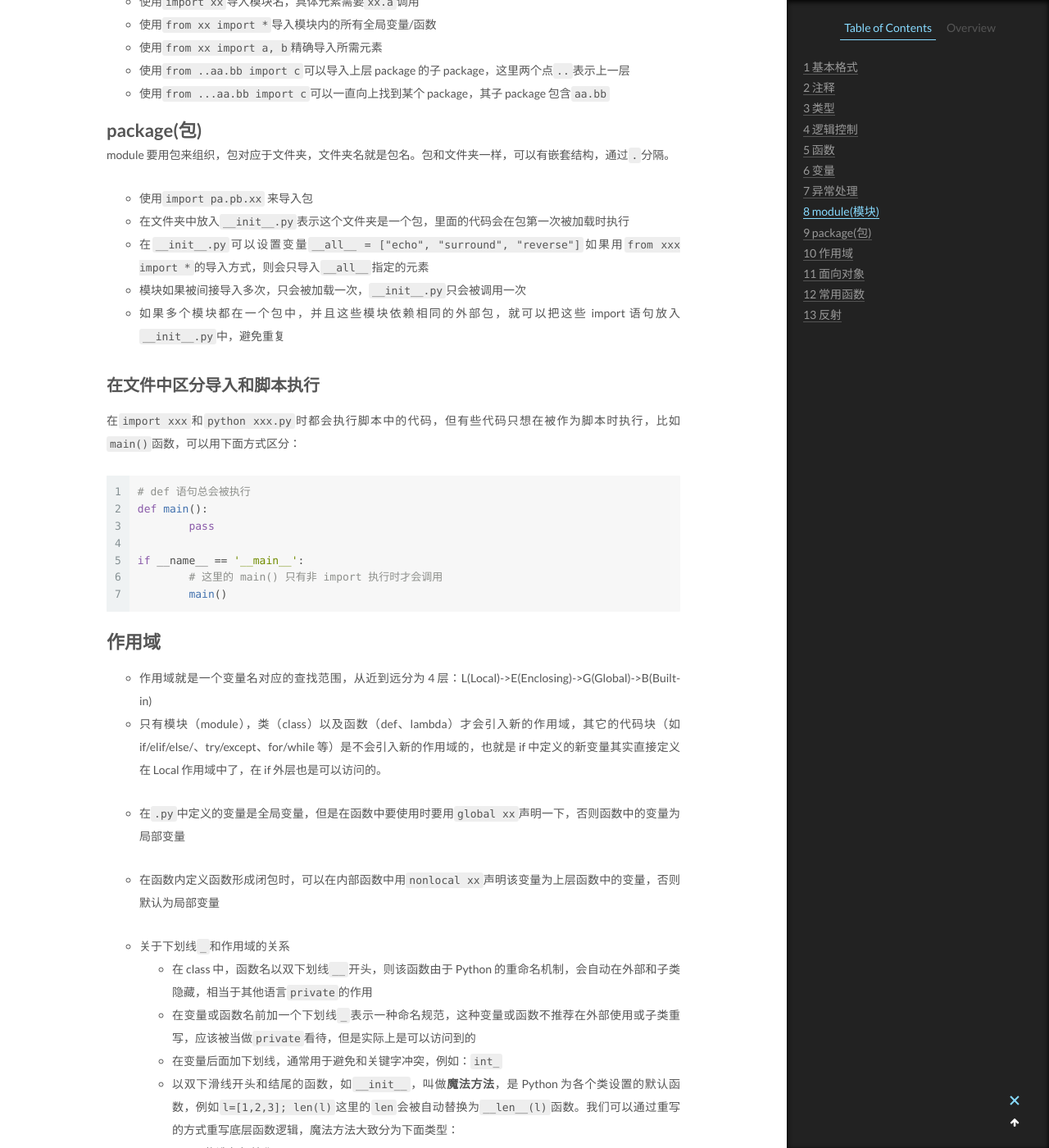
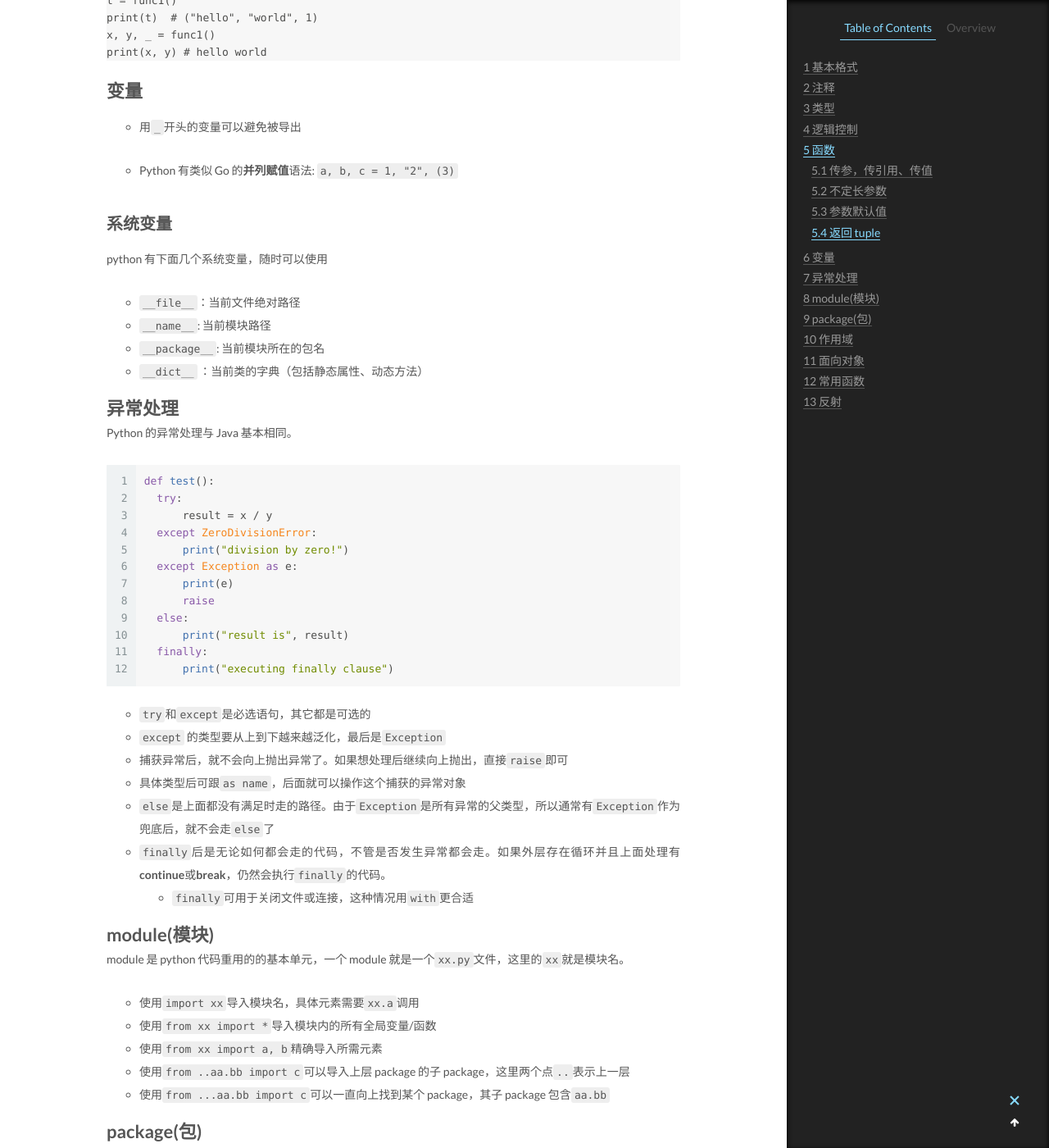
Before and after one commit to CodeHunter2006/CodeHunter2006.github.io, a Jekyll site: the page built from _posts/2023-01-07-Python_Syntex.md, in a window 1280 px wide and 1400 px high, scrolled down 11452 px. Shown: the whole window at 82% size. Built offline with Jekyll 4.4.1, drawn with Linux system fonts in a browser that asks for light colours; some of the changed text lies outside the part shown.

Commit message:
doc: add contents

````diff
--- a/_posts/2023-01-07-Python_Syntex.md
+++ b/_posts/2023-01-07-Python_Syntex.md
@@ -61,7 +61,8 @@
 
 - Python 不支持单字符类型，单字符在 Python 中也是作为一个字符串使用。
 
-- 可以用`变量[头下标:尾下标]`截取子字符串。`0`为开始值，`-1`为最后一个字符，以此类推。
+- 可以用`变量[头下标:尾下标]`**左闭右开**区间截取子字符串。`0`为开始值，`-1`为最后一个字符，以此类推。
+  - 如果下标超过合理范围，则会自动修正到合理范围，如果无法修正，则返回空 list。不会报错
 
 ### bytes 与 str
 
@@ -103,6 +104,10 @@
 
 - `print(1/2) # 0.5`
   两个整型相除时，会自动转为浮点型
+
+## bool
+
+- string -> bool 转换时的坑：`bool("False")`的结果是`True`，想要设置为`False`要用空字符串
 
 ## dict
 
@@ -341,6 +346,18 @@
 
 - **注意**如果循环包含`else`，那么`break`将导致`else`失效。`continue`不会影响`else`。
 
+## with
+
+对于系统资源如文件、数据库连接、socket 而言，使用之后必须要关闭，`with`可以很好的实现这个逻辑。
+
+```python
+with expression [as variable]:
+    #with-block
+
+with open(file, "w") as f:
+    f.write("hello python")
+```
+
 ## 三目运算符
 
 Python 中支持三目运算语法：
@@ -456,7 +473,8 @@
 
 ## 参数默认值
 
-- 可以赋默认值：`def test(param1: str = '')`
+- 可以赋默认值：`def test(param1: int, param2: str = '')`
+- 注意，带默认值的参数必须放在参数最后，
 
 ## 返回 tuple
 
@@ -480,9 +498,41 @@
 
 - Python 有类似 Go 的**并列赋值**语法: `a, b, c = 1, "2", (3)`
 
+## 系统变量
+
+python 有下面几个系统变量，随时可以使用
+
+- `__file__`：当前文件绝对路径
+- `__name__`: 当前模块路径
+- `__package__`: 当前模块所在的包名
+- `__dict__` ：当前类的字典（包括静态属性、动态方法）
+
 # 异常处理
 
 Python 的异常处理与 Java 基本相同。
+
+```python
+def test():
+  try:
+      result = x / y
+  except ZeroDivisionError:
+      print("division by zero!")
+  except Exception as e:
+      print(e)
+      raise
+  else:
+      print("result is", result)
+  finally:
+      print("executing finally clause")
+```
+
+- `try`和`except`是必选语句，其它都是可选的
+- `except` 的类型要从上到下越来越泛化，最后是`Exception`
+- 捕获异常后，就不会向上抛出异常了。如果想处理后继续向上抛出，直接`raise`即可
+- 具体类型后可跟`as name`，后面就可以操作这个捕获的异常对象
+- `else`是上面都没有满足时走的路径。由于`Exception`是所有异常的父类型，所以通常有`Exception`作为兜底后，就不会走`else`了
+- `finally`后是无论如何都会走的代码，不管是否发生异常都会走。如果外层存在循环并且上面处理有**continue**或**break**，仍然会执行`finally`的代码。
+  - `finally`可用于关闭文件或连接，这种情况用`with`更合适
 
 # module(模块)
 
````
Also changed, not shown: _posts/2019-11-08-VIM_CMD.md (+11 -1 lines), _posts/2022-12-31-Python_package.md (+22 -0 lines).
